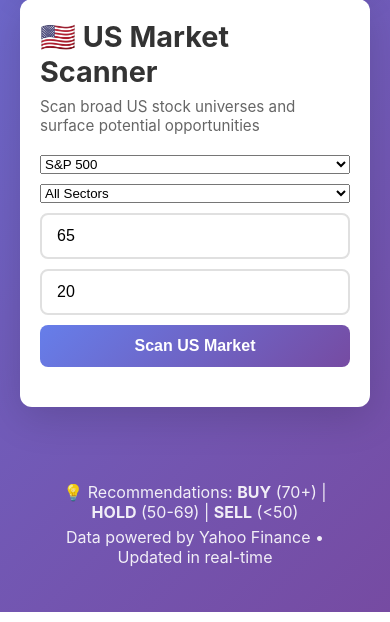
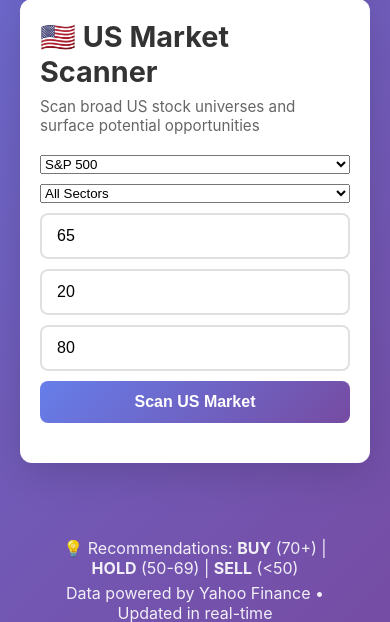
Before and after one commit to erictkh18-prog/stock-agent, a FastAPI app: page / in a window 390 px wide. Shown: the part 816-1438 px from the top of the page. Run offline with FastAPI, Linux system fonts and the light colour scheme.

Commit message:
Improve US market scan responsiveness and feedback

```diff
--- a/src/main.py
+++ b/src/main.py
@@ -552,7 +552,7 @@ async def scan_us_market(
     sector: Optional[str] = Query(None),
     min_overall_score: float = Query(65, ge=0, le=100),
     top_n: int = Query(20, ge=1, le=100),
-    max_symbols: int = Query(300, ge=25, le=800),
+    max_symbols: int = Query(80, ge=25, le=800),
 ):
     """Scan a broad US market universe and return potential opportunities."""
     global _market_scan_cache_hits, _market_scan_cache_misses
--- a/web/static/script.js
+++ b/web/static/script.js
@@ -252,6 +252,8 @@ async function scanUsMarket(buttonEl = null) {
     const sector = document.getElementById('marketSector')?.value || 'all';
     const minScore = Number(document.getElementById('marketMinScore')?.value || 65);
     const topN = Number(document.getElementById('marketTopN')?.value || 20);
+    const maxSymbolsInput = Number(document.getElementById('marketMaxSymbols')?.value || 80);
+    const maxSymbols = Math.min(800, Math.max(25, Math.floor(maxSymbolsInput || 80)));
 
     try {
         setButtonState(btn, true, 'Scanning...', 'Scan US Market');
@@ -263,6 +265,14 @@ async function scanUsMarket(buttonEl = null) {
         }
         params.append('min_overall_score', String(minScore));
         params.append('top_n', String(topN));
+        params.append('max_symbols', String(maxSymbols));
+
+        const progressEl = document.getElementById('marketScanMeta');
+        const progressSector = sector === 'all' ? 'all sectors' : sector;
+        if (progressEl) {
+            progressEl.textContent = `Scanning up to ${maxSymbols} symbols from ${universe} (${progressSector}). This may take 10-60 seconds...`;
+        }
+        document.getElementById('marketScanResult')?.classList.remove('hidden');
 
         const response = await fetch(`${API_URL}/scan-us-market?${params}`);
         if (!response.ok) {
--- a/web/templates/dashboard.html
+++ b/web/templates/dashboard.html
@@ -128,6 +128,7 @@
                 </select>
                 <input type="number" id="marketMinScore" min="0" max="100" step="1" value="65" placeholder="Min score">
                 <input type="number" id="marketTopN" min="1" max="100" step="1" value="20" placeholder="Top N">
+                <input type="number" id="marketMaxSymbols" min="25" max="800" step="5" value="80" placeholder="Max symbols">
                 <button id="marketScanBtn" onclick="scanUsMarket(this)">Scan US Market</button>
             </div>
 
```
Also changed, not shown: README.md.
